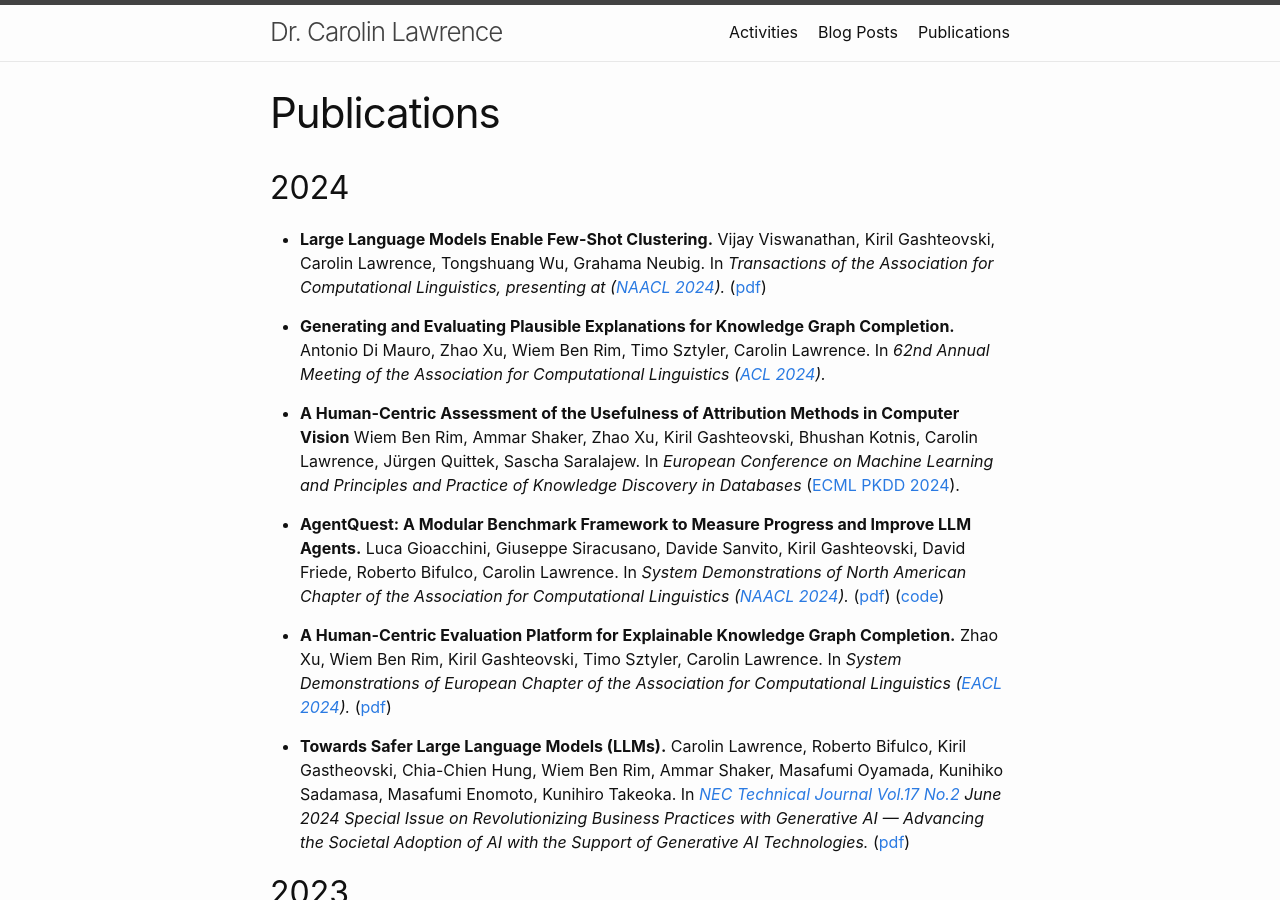
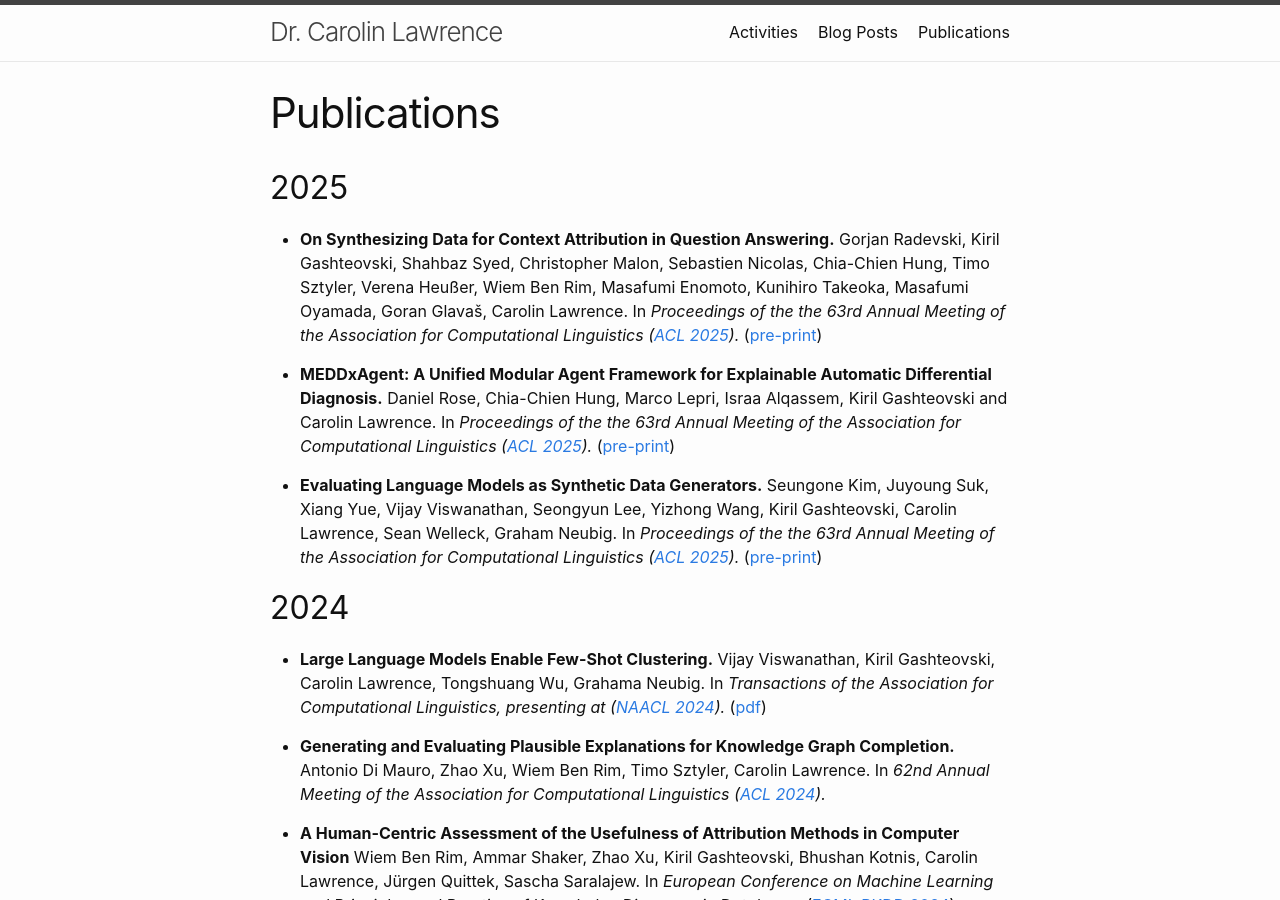
Before and after one commit to carolinlawrence/carolinlawrence.github.io, a Jekyll site: the page built from publications.markdown, in a window 1280 px wide and 900 px high. Built offline with Jekyll 4.4.1, drawn with Linux system fonts in a browser that asks for light colours.

Commit message:
Update publications.markdown

```diff
--- a/publications.markdown
+++ b/publications.markdown
@@ -3,6 +3,15 @@ title: Publications
 permalink: "/publications/"
 layout: page
 ---
+
+## 2025
+<ul>
+<p><li><b>On Synthesizing Data for Context Attribution in Question Answering.</b> Gorjan Radevski, Kiril Gashteovski, Shahbaz Syed, Christopher Malon, Sebastien Nicolas, Chia-Chien Hung, Timo Sztyler, Verena Heußer, Wiem Ben Rim, Masafumi Enomoto, Kunihiro Takeoka, Masafumi Oyamada, Goran Glavaš, Carolin Lawrence. In <i> Proceedings of the the 63rd Annual Meeting of the Association for Computational Linguistics
+ (<a href="https://2025.aclweb.org/">ACL 2025</a>).</i> (<a href="https://arxiv.org/pdf/2504.05317">pre-print</a>) </li></p>
+    <p><li><b>MEDDxAgent: A Unified Modular Agent Framework for Explainable Automatic Differential Diagnosis.</b> Daniel Rose, Chia-Chien Hung, Marco Lepri, Israa Alqassem, Kiril Gashteovski and Carolin Lawrence. In <i> Proceedings of the the 63rd Annual Meeting of the Association for Computational Linguistics (<a href="https://2025.aclweb.org/">ACL 2025</a>).</i> (<a href="https://arxiv.org/pdf/2502.19175">pre-print</a>) </li></p>
+    <p><li><b>Evaluating Language Models as Synthetic Data Generators.</b> Seungone Kim, Juyoung Suk, Xiang Yue, Vijay Viswanathan,
+Seongyun Lee, Yizhong Wang, Kiril Gashteovski, Carolin Lawrence, Sean Welleck, Graham Neubig. In <i> Proceedings of the the 63rd Annual Meeting of the Association for Computational Linguistics (<a href="https://2025.aclweb.org/">ACL 2025</a>).</i> (<a href="https://arxiv.org/pdf/2412.03679">pre-print</a>) </li></p>
+</ul>
 
 ## 2024
 <ul>
```
